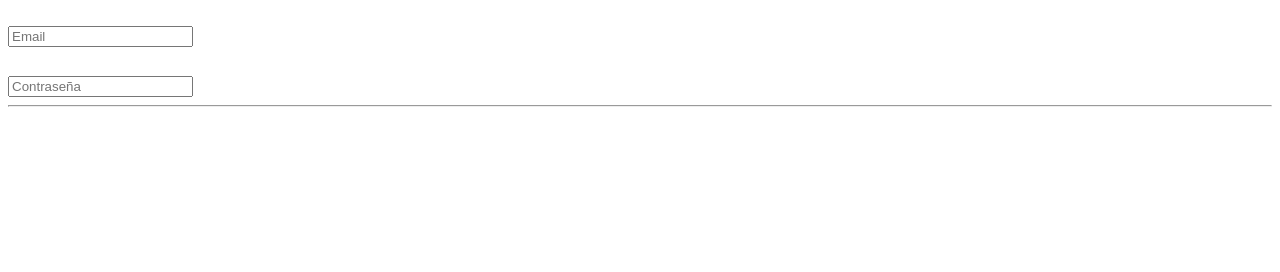
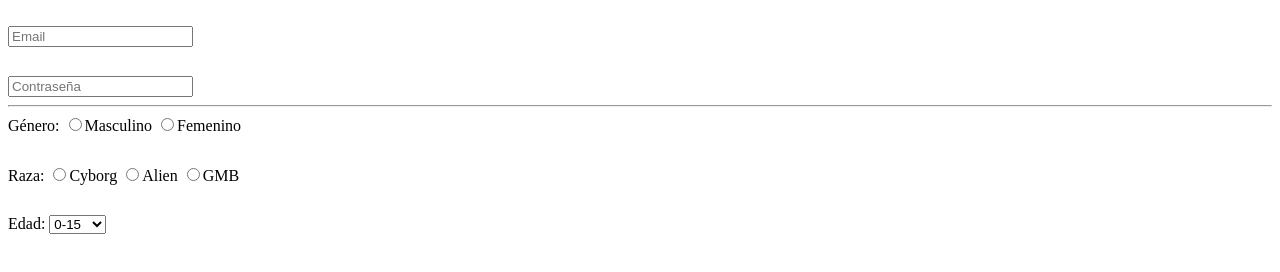
Before and after one commit to IPalos/WebDevelopment2020, a plain HTML site: page Ejemplos/form.html in a window 1280 px wide. Shown: the part 104-376 px from the top of the page. Drawn offline with Linux system fonts and the light colour scheme.

Commit message:
form finished

```diff
--- a/Ejemplos/form.html
+++ b/Ejemplos/form.html
@@ -1,10 +1,12 @@
 <!DOCTYPE html>
 <html lang="en">
+
 <head>
 	<meta charset="UTF-8">
 	<meta name="viewport" content="width=device-width, initial-scale=1.0">
 	<title>Document</title>
 </head>
+
 <body>
 	<h1>Registro en línea</h1>
 
@@ -19,7 +21,7 @@
 
 		<!--Cuadro de texto para que el ususario ingrese su correo  -->
 		<div style="height: 50px;">
-		<input type="email" name="" id="" placeholder="Email">
+			<input type="email" name="" id="" placeholder="Email">
 
 		</div>
 
@@ -31,10 +33,41 @@
 
 
 		<!-- Preguntar por el género de la persona utilziando radiales -->
+		<div style="height: 50px;">
+			<label for="gender">Género:</label>
+			<input type="radio" name="gender" id="">Masculino
+			<input type="radio" name="gender" id="">Femenino
+		</div>
+
+		<div style="height: 50px;">
+			<label for="race">Raza:</label>
+			<input type="radio" name="race" id="">Cyborg
+			<input type="radio" name="race" id="">Alien
+			<input type="radio" name="race" id="">GMB
+		</div>
+
+
 
 		<!-- Utilizar checkboxes para preguntar qué redes sociales utilizan -->
 
+
+
 		<!-- Preguntar por la edad utilizando un componente deplegable -->
+
+		<div style="height: 50px;">
+			<label for="edad">Edad: </label>
+			<select name="edad" id="cars">
+				<option value="0-15">0-15</option>
+				<option value="16-30">16-30</option>
+				<option value="31-45">31-45</option>
+				<option value="46-60">46-60</option>
+				<option value="61-75">61-75</option>
+				<option value=">75">>75</option>
+			</select>
+
+		</div>
+
+
 
 		<!-- Boton de REGISTRAR -->
 
@@ -42,4 +75,5 @@
 
 
 </body>
+
 </html>
```
